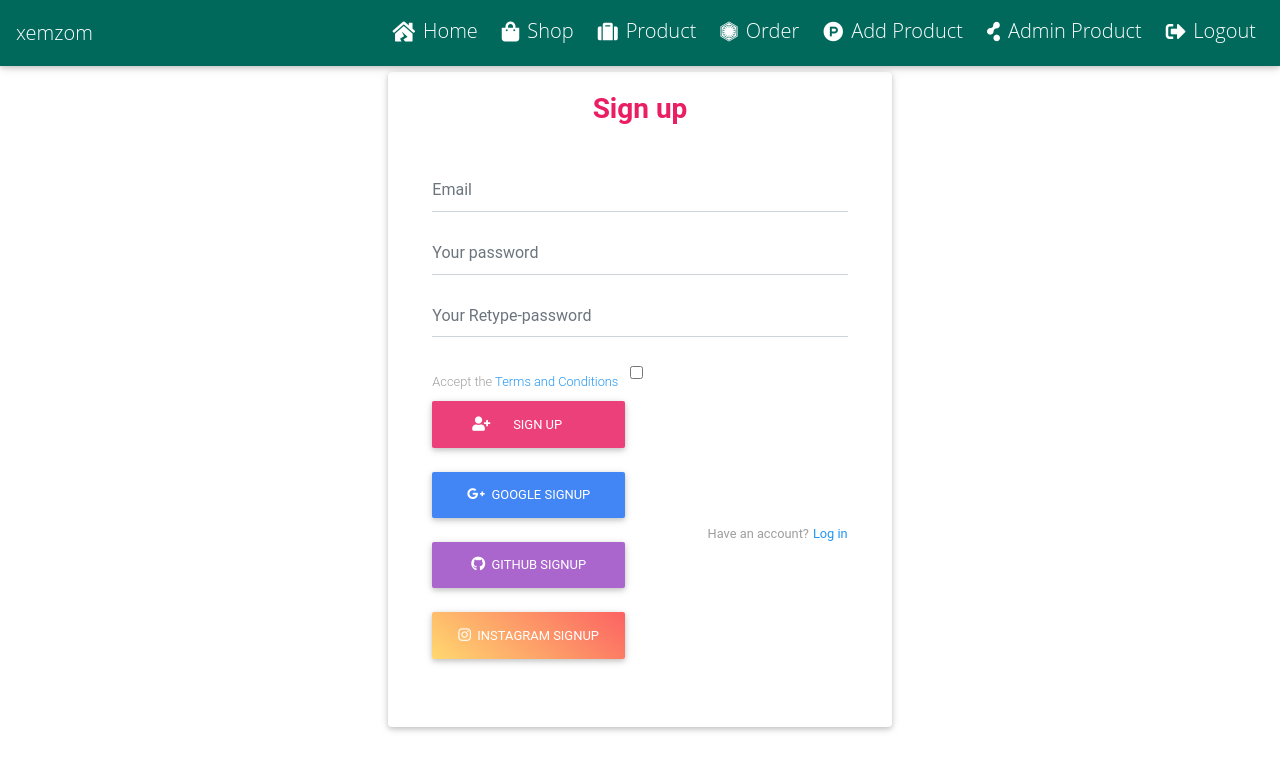
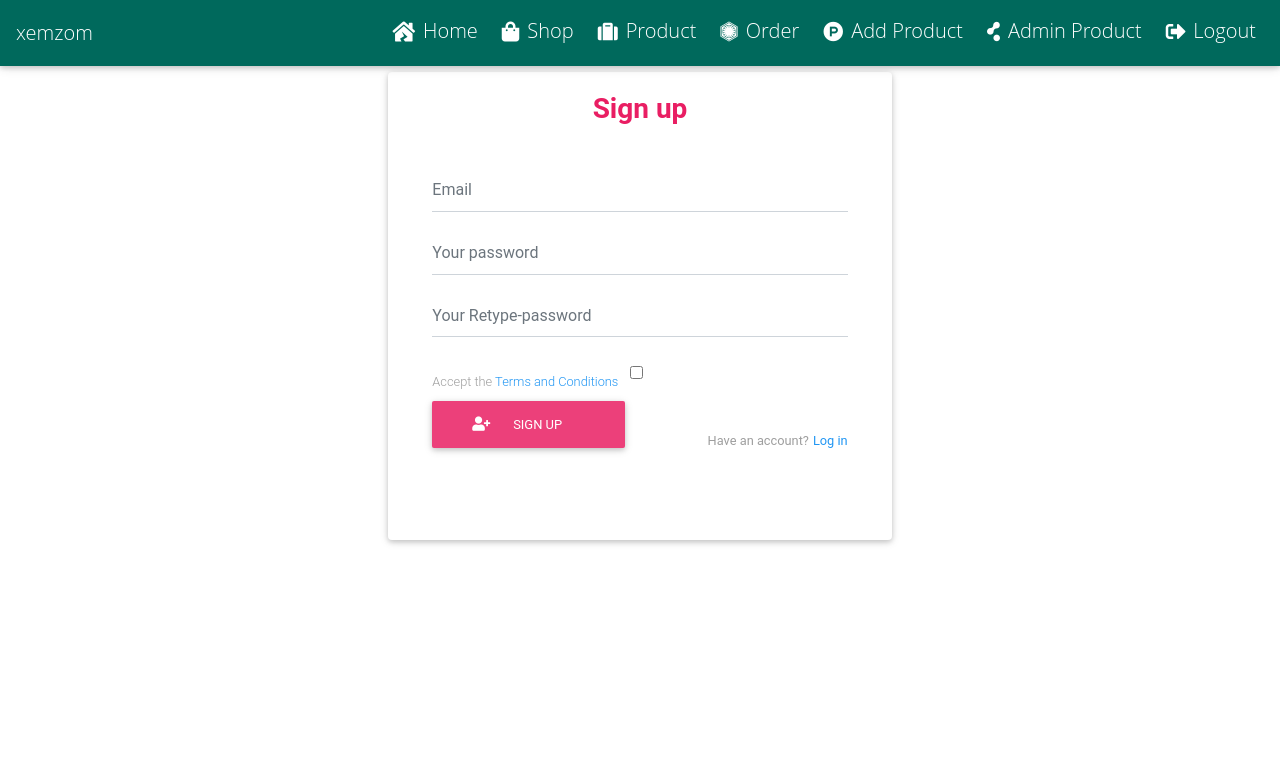
Before and after one commit to gajjardarshithasmukhbhai/E-commerce-website-in-full-stack-node-js, a website with bundled scripts: page view/signup.pug in a window 1280 px wide. Built offline with nearby package versions, Linux system fonts and the light colour scheme; files whose address does not match are found by name; a web font is replaced by a local one.

Commit message:
dmdmm
mmmm

```diff
--- a/view/signup.pug
+++ b/view/signup.pug
@@ -104,9 +104,7 @@
                                 <div class="col-md-3 col-md-6 text-center">
                                   <input type="hidden" value="#{csrf}">
                                     <button type="submit" class="btn btn-pink btn-block btn-rounded px-3"><i class="fas fa-user-plus" style="position:relative;left:-23px;"></i>Sign up</button><br>
-                                    <a href="/passport-google" class="btn btn-primary btn-block btn-rounded px-3"><i class="fab fa-google-plus-g"></i>&nbsp;&nbsp;Google SignUp</a><br>
-                                    <a href="/github" class="btn btn-secondary btn-block btn-rounded  px-3"><i class="fab fa-github"></i>&nbsp;&nbsp;GitHub SignUp</a><br>
-                                    <a href="/instagramx" class="btn peach-gradient btn-block btn-rounded px-3"><i class="fab fa-instagram"></i>&nbsp;&nbsp;Instagram SignUp</a>
+
                                     <br>
 
 
```
